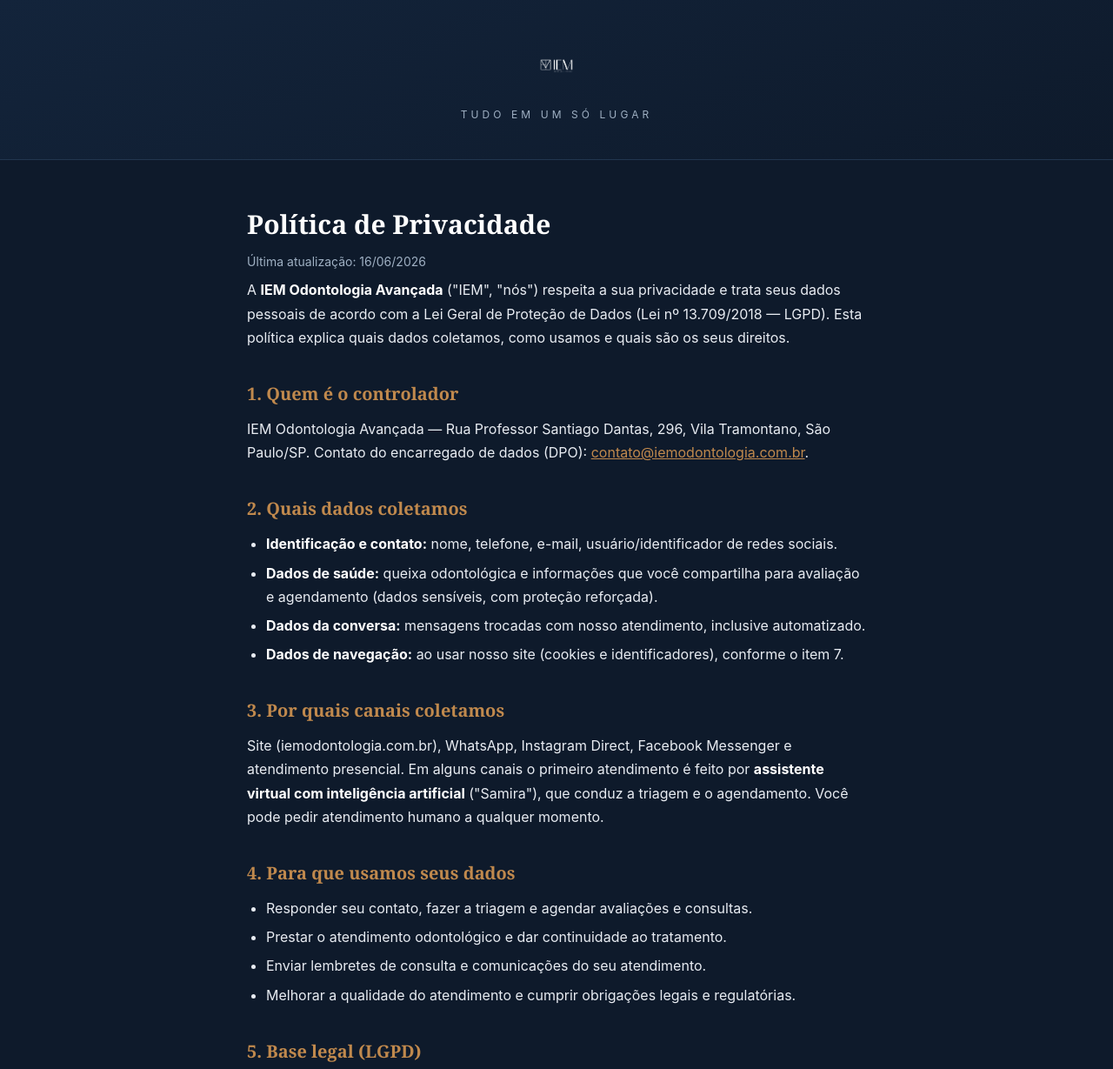
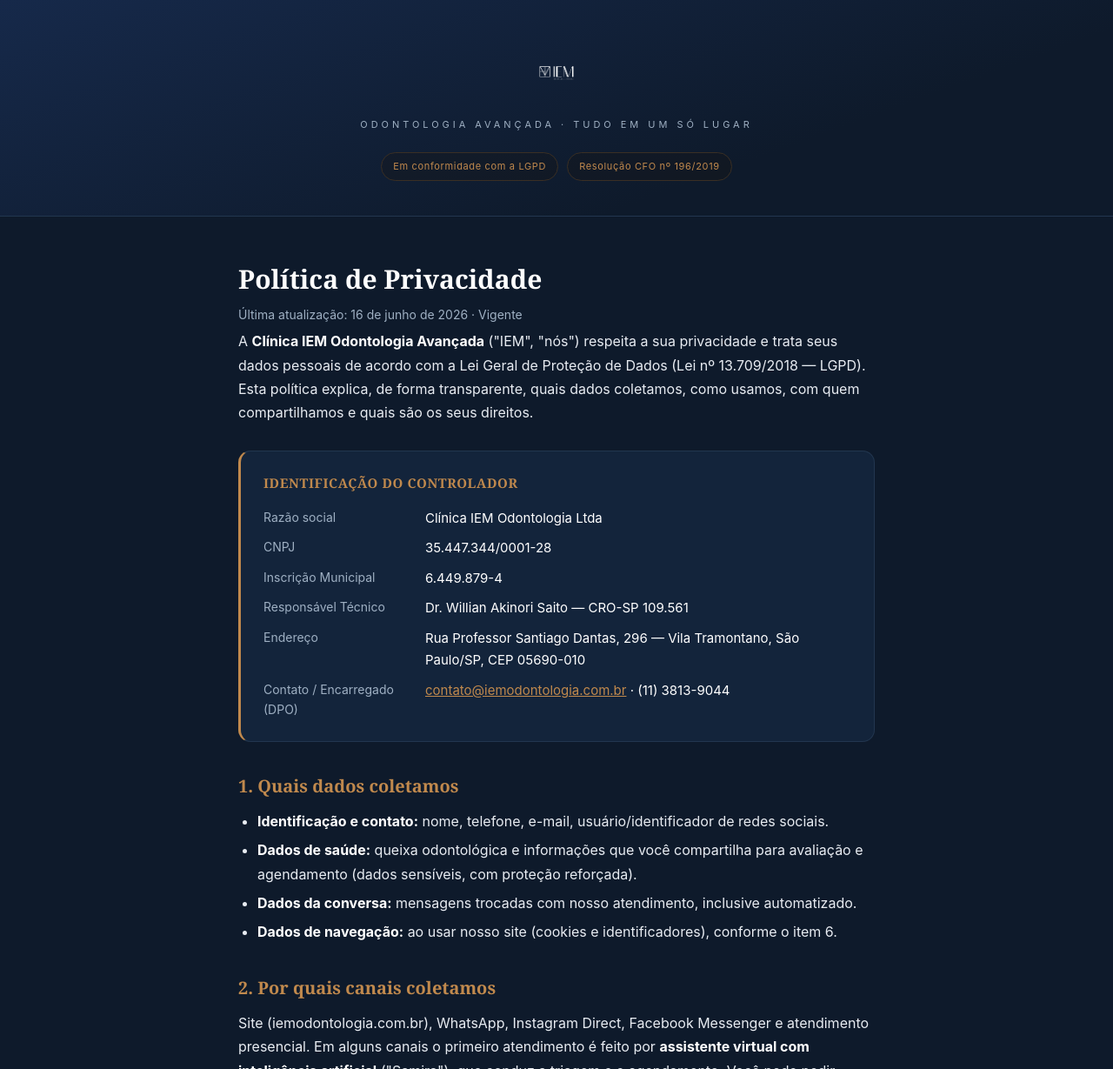
Before and after one commit to marketing892/iem-privacidade, a plain HTML site: page index.html in a window 1280 px wide. Shown: the top 1229 px of the page at 87% size. Drawn offline with Linux system fonts and the light colour scheme.

Commit message:
Pagina institucional: CNPJ, responsavel tecnico, selos de conformidade

```diff
--- a/index.html
+++ b/index.html
@@ -4,52 +4,73 @@
 <meta charset="UTF-8">
 <meta name="viewport" content="width=device-width, initial-scale=1.0">
 <title>Política de Privacidade — IEM Odontologia Avançada</title>
+<meta name="description" content="Política de Privacidade da Clínica IEM Odontologia Avançada. Tratamento de dados conforme a LGPD.">
 <style>
-  :root{--navy:#0E1A2B;--navy2:#13243B;--copper:#C0894D;--ink:#E8ECF2;--muted:#9FB0C3;--line:#22364f}
+  :root{--navy:#0E1A2B;--navy2:#13243B;--navy3:#16294250;--copper:#C0894D;--ink:#E8ECF2;--muted:#9FB0C3;--line:#22364f}
   *{box-sizing:border-box;margin:0;padding:0}
   body{background:var(--navy);color:var(--ink);font-family:-apple-system,Segoe UI,Roboto,Helvetica,Arial,sans-serif;line-height:1.7;-webkit-font-smoothing:antialiased}
-  .wrap{max-width:760px;margin:0 auto;padding:0 24px 80px}
-  header{background:linear-gradient(160deg,#13243B,#0E1A2B);border-bottom:1px solid var(--line);padding:48px 24px 40px;text-align:center}
-  .brand{font-family:Georgia,'Times New Roman',serif;font-size:34px;letter-spacing:.04em;color:#fff}
-  .brand span{color:var(--copper)}
-  .logo{height:54px;margin-bottom:6px}
-  .sub{margin-top:6px;font-size:12px;letter-spacing:.34em;text-transform:uppercase;color:var(--muted)}
-  h1{font-family:Georgia,serif;font-size:30px;margin:48px 0 6px;color:#fff;font-weight:600}
-  .upd{color:var(--muted);font-size:14px;margin-bottom:8px}
+  .wrap{max-width:780px;margin:0 auto;padding:0 24px 80px}
+  header{background:linear-gradient(160deg,#16294A,#0E1A2B 70%);border-bottom:1px solid var(--line);padding:54px 24px 40px;text-align:center}
+  .logo{height:58px;margin-bottom:14px}
+  .sub{font-size:11px;letter-spacing:.36em;text-transform:uppercase;color:var(--muted)}
+  .badges{display:flex;gap:10px;justify-content:center;flex-wrap:wrap;margin-top:22px}
+  .badge{font-size:11px;letter-spacing:.06em;color:var(--copper);border:1px solid #3a2f24;background:#1a130a40;padding:6px 13px;border-radius:999px}
+  h1{font-family:Georgia,serif;font-size:30px;margin:46px 0 4px;color:#fff;font-weight:600}
+  .upd{color:var(--muted);font-size:14px;margin-bottom:6px}
   h2{font-family:Georgia,serif;font-size:20px;color:var(--copper);margin:34px 0 10px}
   p,li{color:var(--ink);font-size:16px}
   ul{margin:8px 0 0 22px}li{margin:6px 0}
   a{color:var(--copper)}
-  .card{background:var(--navy2);border:1px solid var(--line);border-radius:14px;padding:20px 22px;margin-top:18px}
-  footer{border-top:1px solid var(--line);margin-top:50px;padding-top:24px;color:var(--muted);font-size:14px;text-align:center}
   strong{color:#fff}
+  /* card institucional */
+  .ident{background:var(--navy2);border:1px solid var(--line);border-left:3px solid var(--copper);border-radius:14px;padding:24px 26px;margin-top:30px}
+  .ident h3{font-family:Georgia,serif;font-size:15px;letter-spacing:.04em;color:var(--copper);text-transform:uppercase;margin-bottom:14px}
+  .ident dl{display:grid;grid-template-columns:170px 1fr;gap:9px 16px}
+  .ident dt{color:var(--muted);font-size:14px}
+  .ident dd{color:#fff;font-size:15px}
+  @media(max-width:560px){.ident dl{grid-template-columns:1fr;gap:2px 0}.ident dd{margin-bottom:10px}}
+  footer{border-top:1px solid var(--line);margin-top:50px;padding-top:26px;color:var(--muted);font-size:13.5px;line-height:1.8}
+  footer .fname{color:#fff;font-size:15px;display:block;margin-bottom:6px}
 </style>
 </head>
 <body>
 <header>
   <img class="logo" src="logo.png" alt="IEM Odontologia Avançada">
-  <div class="sub">Tudo em um só lugar</div>
+  <div class="sub">Odontologia Avançada · Tudo em um só lugar</div>
+  <div class="badges">
+    <span class="badge">Em conformidade com a LGPD</span>
+    <span class="badge">Resolução CFO nº 196/2019</span>
+  </div>
 </header>
 <div class="wrap">
   <h1>Política de Privacidade</h1>
-  <div class="upd">Última atualização: 16/06/2026</div>
-  <p>A <strong>IEM Odontologia Avançada</strong> ("IEM", "nós") respeita a sua privacidade e trata seus dados pessoais de acordo com a Lei Geral de Proteção de Dados (Lei nº 13.709/2018 — LGPD). Esta política explica quais dados coletamos, como usamos e quais são os seus direitos.</p>
+  <div class="upd">Última atualização: 16 de junho de 2026 · Vigente</div>
+  <p>A <strong>Clínica IEM Odontologia Avançada</strong> ("IEM", "nós") respeita a sua privacidade e trata seus dados pessoais de acordo com a Lei Geral de Proteção de Dados (Lei nº 13.709/2018 — LGPD). Esta política explica, de forma transparente, quais dados coletamos, como usamos, com quem compartilhamos e quais são os seus direitos.</p>
 
-  <h2>1. Quem é o controlador</h2>
-  <p>IEM Odontologia Avançada — Rua Professor Santiago Dantas, 296, Vila Tramontano, São Paulo/SP. Contato do encarregado de dados (DPO): <a href="mailto:contato@iemodontologia.com.br">contato@iemodontologia.com.br</a>.</p>
+  <div class="ident">
+    <h3>Identificação do controlador</h3>
+    <dl>
+      <dt>Razão social</dt><dd>Clínica IEM Odontologia Ltda</dd>
+      <dt>CNPJ</dt><dd>35.447.344/0001-28</dd>
+      <dt>Inscrição Municipal</dt><dd>6.449.879-4</dd>
+      <dt>Responsável Técnico</dt><dd>Dr. Willian Akinori Saito — CRO-SP 109.561</dd>
+      <dt>Endereço</dt><dd>Rua Professor Santiago Dantas, 296 — Vila Tramontano, São Paulo/SP, CEP 05690-010</dd>
+      <dt>Contato / Encarregado (DPO)</dt><dd><a href="mailto:contato@iemodontologia.com.br">contato@iemodontologia.com.br</a> · (11) 3813-9044</dd>
+    </dl>
+  </div>
 
-  <h2>2. Quais dados coletamos</h2>
+  <h2>1. Quais dados coletamos</h2>
   <ul>
     <li><strong>Identificação e contato:</strong> nome, telefone, e-mail, usuário/identificador de redes sociais.</li>
     <li><strong>Dados de saúde:</strong> queixa odontológica e informações que você compartilha para avaliação e agendamento (dados sensíveis, com proteção reforçada).</li>
     <li><strong>Dados da conversa:</strong> mensagens trocadas com nosso atendimento, inclusive automatizado.</li>
-    <li><strong>Dados de navegação:</strong> ao usar nosso site (cookies e identificadores), conforme o item 7.</li>
+    <li><strong>Dados de navegação:</strong> ao usar nosso site (cookies e identificadores), conforme o item 6.</li>
   </ul>
 
-  <h2>3. Por quais canais coletamos</h2>
+  <h2>2. Por quais canais coletamos</h2>
   <p>Site (iemodontologia.com.br), WhatsApp, Instagram Direct, Facebook Messenger e atendimento presencial. Em alguns canais o primeiro atendimento é feito por <strong>assistente virtual com inteligência artificial</strong> ("Samira"), que conduz a triagem e o agendamento. Você pode pedir atendimento humano a qualquer momento.</p>
 
-  <h2>4. Para que usamos seus dados</h2>
+  <h2>3. Para que usamos seus dados</h2>
   <ul>
     <li>Responder seu contato, fazer a triagem e agendar avaliações e consultas.</li>
     <li>Prestar o atendimento odontológico e dar continuidade ao tratamento.</li>
@@ -57,28 +78,33 @@
     <li>Melhorar a qualidade do atendimento e cumprir obrigações legais e regulatórias.</li>
   </ul>
 
-  <h2>5. Base legal (LGPD)</h2>
+  <h2>4. Base legal (LGPD)</h2>
   <p>Tratamos seus dados com base em: execução de procedimentos preliminares e do contrato de prestação de serviço a seu pedido; consentimento (quando aplicável); tutela da saúde, por profissionais de saúde; cumprimento de obrigação legal/regulatória; e legítimo interesse, sempre respeitando seus direitos.</p>
 
-  <h2>6. Com quem compartilhamos</h2>
+  <h2>5. Com quem compartilhamos</h2>
   <p>Compartilhamos apenas o necessário com: nosso sistema de gestão clínica (Clinicorp), provedores de infraestrutura e mensageria que operam o atendimento (incluindo Meta — WhatsApp/Instagram — e provedores de nuvem, parte deles fora do Brasil, com salvaguardas) e profissionais e parceiros envolvidos no seu cuidado. <strong>Não vendemos seus dados.</strong></p>
 
-  <h2>7. Cookies</h2>
+  <h2>6. Cookies</h2>
   <p>O site pode usar cookies e identificadores para funcionamento, métricas e remarketing. Você pode gerenciá-los no seu navegador.</p>
 
-  <h2>8. Por quanto tempo guardamos</h2>
-  <p>Mantemos seus dados pelo tempo necessário às finalidades acima e pelos prazos legais (inclusive os de guarda de prontuário previstos na regulamentação odontológica). Depois, são eliminados ou anonimizados.</p>
+  <h2>7. Por quanto tempo guardamos</h2>
+  <p>Mantemos seus dados pelo tempo necessário às finalidades acima e pelos prazos legais, inclusive os de guarda de prontuário previstos na regulamentação odontológica. Depois, são eliminados ou anonimizados.</p>
 
-  <h2>9. Seus direitos</h2>
+  <h2>8. Seus direitos</h2>
   <p>Você pode solicitar a qualquer momento: confirmação e acesso, correção, anonimização, portabilidade, eliminação, informação sobre compartilhamento e revogação do consentimento. Para exercer, escreva para <a href="mailto:contato@iemodontologia.com.br">contato@iemodontologia.com.br</a>.</p>
 
-  <h2>10. Segurança</h2>
+  <h2>9. Segurança</h2>
   <p>Adotamos medidas técnicas e organizacionais para proteger seus dados contra acesso não autorizado, perda ou alteração.</p>
 
-  <h2>11. Alterações</h2>
+  <h2>10. Alterações</h2>
   <p>Esta política pode ser atualizada. A data no topo indica a última revisão.</p>
 
-  <footer>IEM Odontologia Avançada · <a href="mailto:contato@iemodontologia.com.br">contato@iemodontologia.com.br</a></footer>
+  <footer>
+    <span class="fname">Clínica IEM Odontologia Ltda · CNPJ 35.447.344/0001-28</span>
+    Responsável Técnico: Dr. Willian Akinori Saito — CRO-SP 109.561<br>
+    Rua Professor Santiago Dantas, 296 — Vila Tramontano, São Paulo/SP · CEP 05690-010<br>
+    <a href="mailto:contato@iemodontologia.com.br">contato@iemodontologia.com.br</a> · (11) 3813-9044
+  </footer>
 </div>
 </body>
 </html>
```
